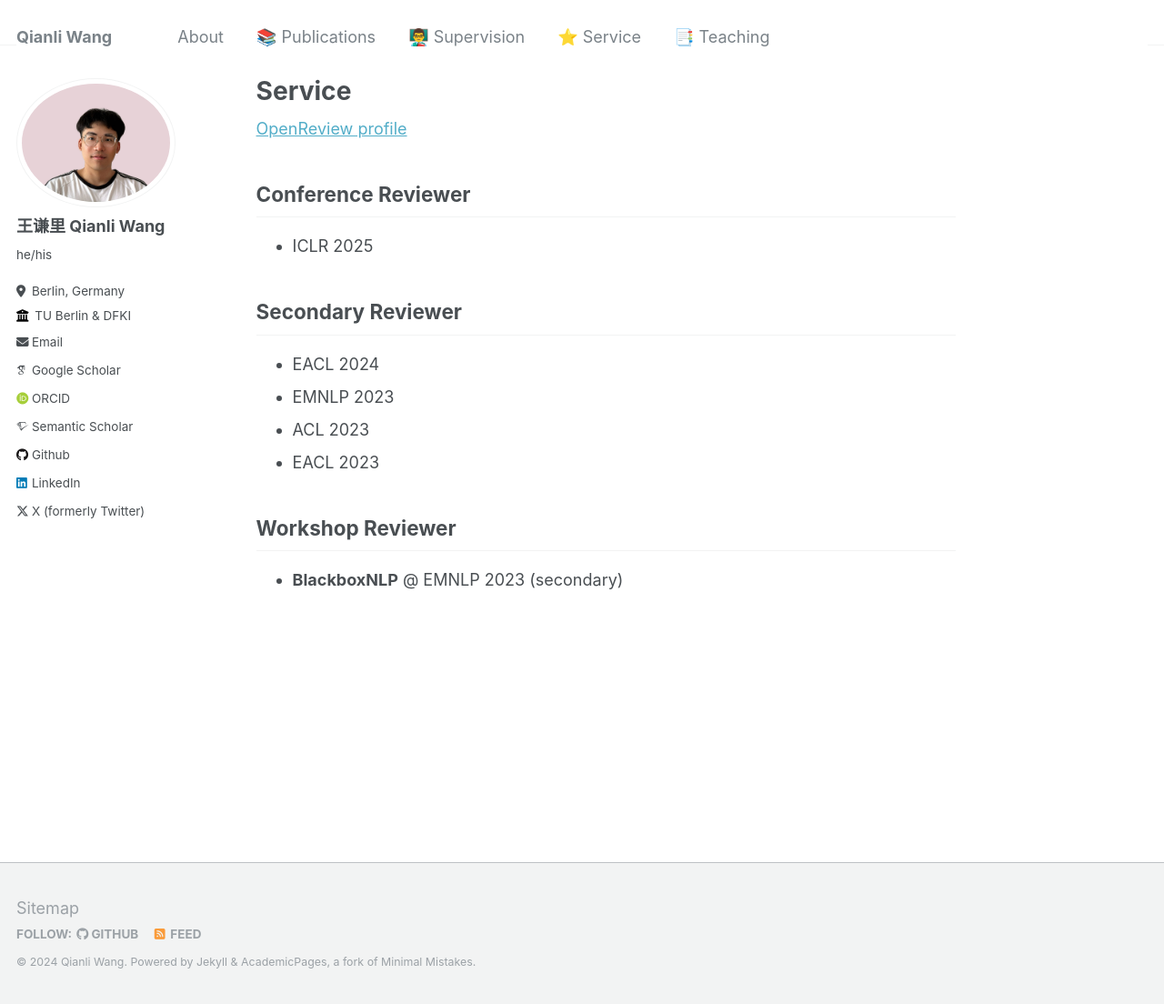
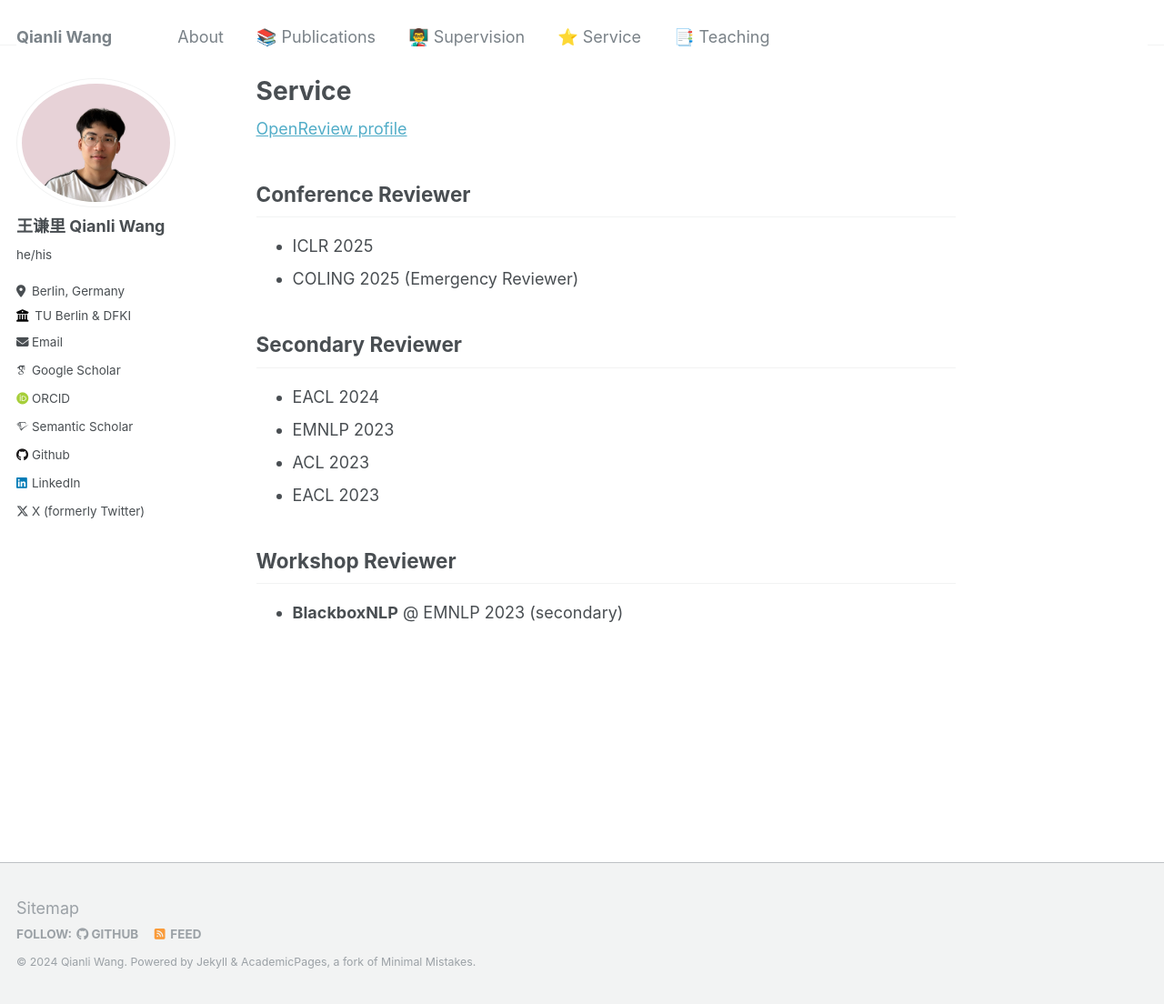
Before and after one commit to qiaw99/qiaw99.github.io, a Jekyll site: the page built from service/index.md, in a window 1280 px wide and 1104 px high. Shown: the whole window at 91% size. Built offline with Jekyll 4.4.1, drawn with Linux system fonts in a browser that asks for light colours; some web fonts are replaced.

Commit message:
add new service

```diff
--- a/service/index.md
+++ b/service/index.md
@@ -11,6 +11,7 @@ title: "Service"
 
 ## Conference Reviewer
 - ICLR 2025
+- COLING 2025 (Emergency Reviewer)
 
 ## Secondary Reviewer
 - EACL 2024
```
